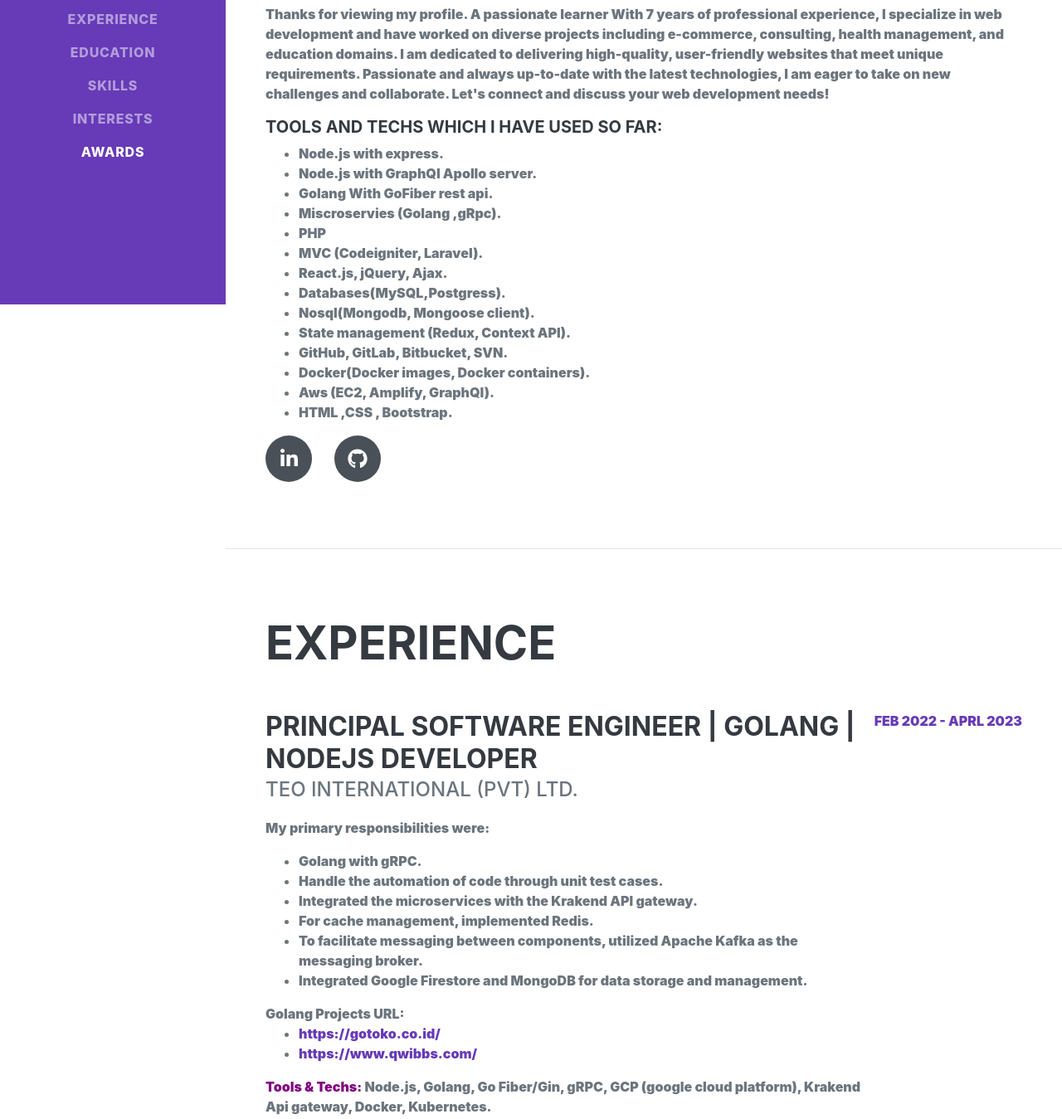
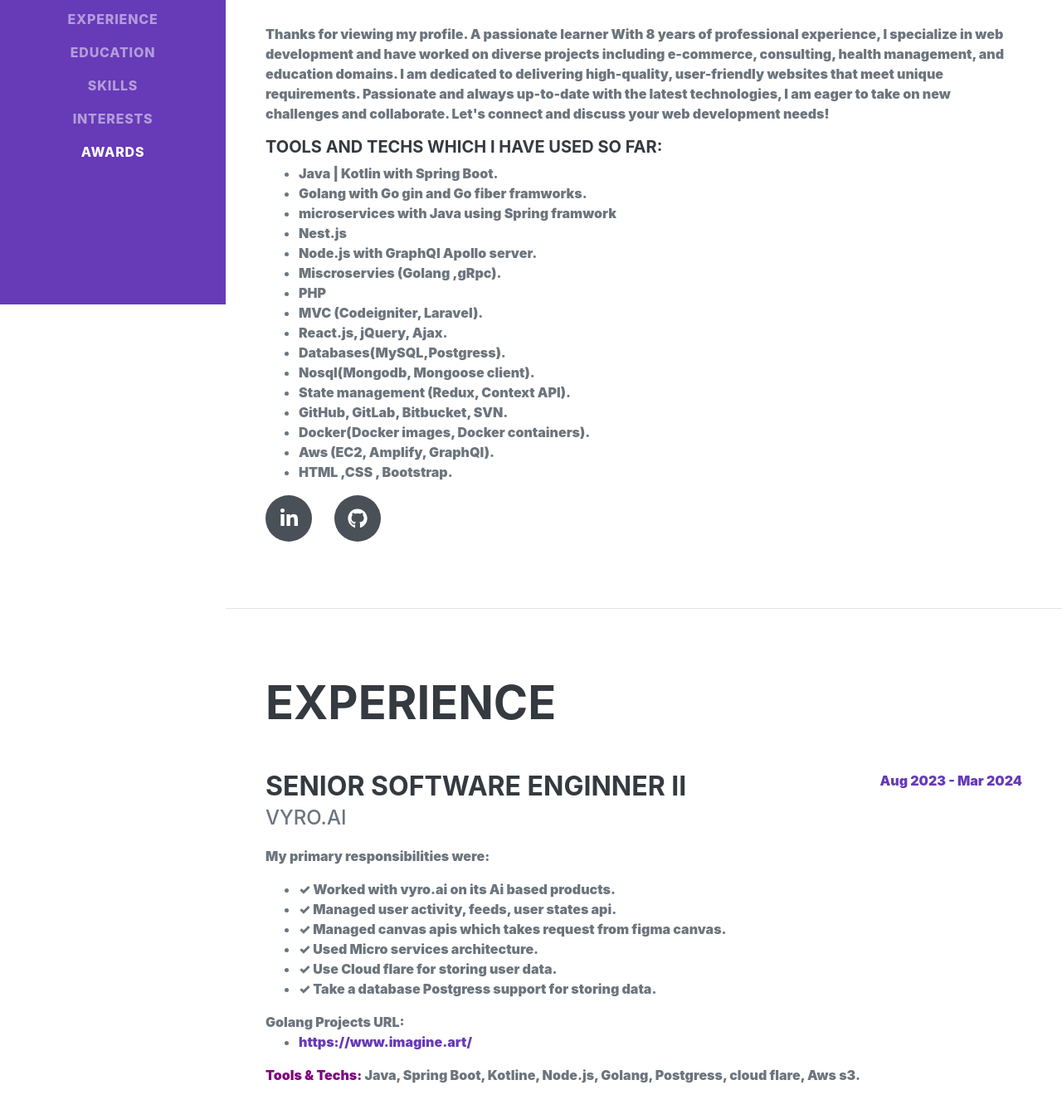
Before and after one commit to AamirNawaz/myportfolio, a plain HTML site: page index.html in a window 1280 px wide. Shown: the part 433-1782 px from the top of the page at 83% size. Drawn offline with nearby package versions, Linux system fonts and the light colour scheme; a web font is replaced by a local one.

Commit message:
my portfolio updated , added experience and resume updated for dubai

```diff
--- a/index.html
+++ b/index.html
@@ -84,8 +84,9 @@
                     <span class="text-primary">Nawaz</span>
                 </h1>
                 <div class="mb-5">
-                    <address>Islamabad,Pakistan </address><br>
-                    <strong>contact/whatsapp :</strong>(+92) 3233763602 <br>
+                    <address>Dubai,United Arab Emirates </address><br>
+                    <strong>Dubai contact/whatsapp :</strong> <a  href="tel:+971582925735">(+971) 58292-5735 </a><br>
+                    <strong>Pakistan contact/whatsapp :</strong><a  href="tel:+923233763602">(+92) 3233763602 </a> <br>
                     <strong>Email: </strong><a href="mailto:aamir.nawaz990@gmail.com">aamir.nawaz990@gmail.com</a><br>
                     <strong>skypeID :<strong> <a href="https://join.skype.com/invite/vTzbU5GJSgDv">Click to join</a>
                             <br>
@@ -94,12 +95,12 @@
 
                             <!-- Auto width -->
                             <a target="_blank"
-                                href="https://aamirnawaz.netlify.app/assets/cv/AamirNawaz_PSE_v2.pdf"><button
+                                href="https://aamirnawaz.netlify.app/assets/cv/AamirNawaz-Resume-2024.pdf"><button
                                     class="btn"><i class="fa fa-download"></i> Download Resume</button> </a>
                 </div>
 
                 <p class="lead mb-5">
-                <p>Thanks for viewing my profile. A passionate learner With 7 years of professional
+                <p>Thanks for viewing my profile. A passionate learner With 8 years of professional
                     experience,
                     I
                     specialize in web development and have worked on diverse projects including
@@ -117,9 +118,11 @@
 
                 <h5>Tools and techs which I have used so far:</h5>
                 <ul>
-                    <li>Node.js with express.</li>
+                    <li>Java | Kotlin with Spring Boot.</li>
+                    <li>Golang with Go gin and Go fiber framworks.</li>
+                    <li>microservices with Java using Spring framwork</li>
+                    <li>Nest.js</li>
                     <li>Node.js with GraphQl Apollo server.</li>
-                    <li>Golang With GoFiber rest api.</li>
                     <li>Miscroservies (Golang ,gRpc).</li>
                     <li>PHP</li>
                     <li>MVC (Codeigniter, Laravel).</li>
@@ -149,6 +152,38 @@
         <section class="resume-section" id="experience">
             <div class="resume-section-content">
                 <h2 class="mb-5">Experience</h2>
+
+
+
+
+
+
+<div class="d-flex flex-column flex-md-row justify-content-between mb-5">
+    <div class="flex-grow-1">
+        <h3 class="mb-0">Senior Software Enginner II</h3>
+        <div class="subheading mb-3">Vyro.ai</div>
+        <p>My primary responsibilities were:
+        <ul>
+            <li>✓ Worked with vyro.ai on its Ai based products.</li>
+            <li>✓ Managed user activity, feeds, user states api.</li>
+            <li> ✓ Managed canvas apis which takes request from figma canvas.</li>
+            <li> ✓ Used Micro services architecture. </li>
+            <li> ✓ Use Cloud flare for storing user data.</li>
+            <li> ✓ Take a database Postgress support for storing data.</li>
+        </ul>
+        </p>
+        <div><strong>Golang Projects URL:</strong>
+            <ul>
+                <li> <a href="https://www.imagine.art/">https://www.imagine.art/ <a></li>
+            </ul>
+        </div>
+        <div><strong class="tool_tech">Tools & Techs: </strong> Java, Spring Boot, Kotline, Node.js, Golang,
+            Postgress, cloud flare, Aws s3. </div>
+    </div>
+    <div class="flex-shrink-0"><span class="text-primary">Aug 2023 - Mar 2024</span></div>
+
+</div>
+
                 <div class="d-flex flex-column flex-md-row justify-content-between mb-5">
                     <div class="flex-grow-1">
                         <h3 class="mb-0">Principal Software Engineer | Golang | NodeJS Developer</h3>
```
Also changed, not shown: 2 other files.
